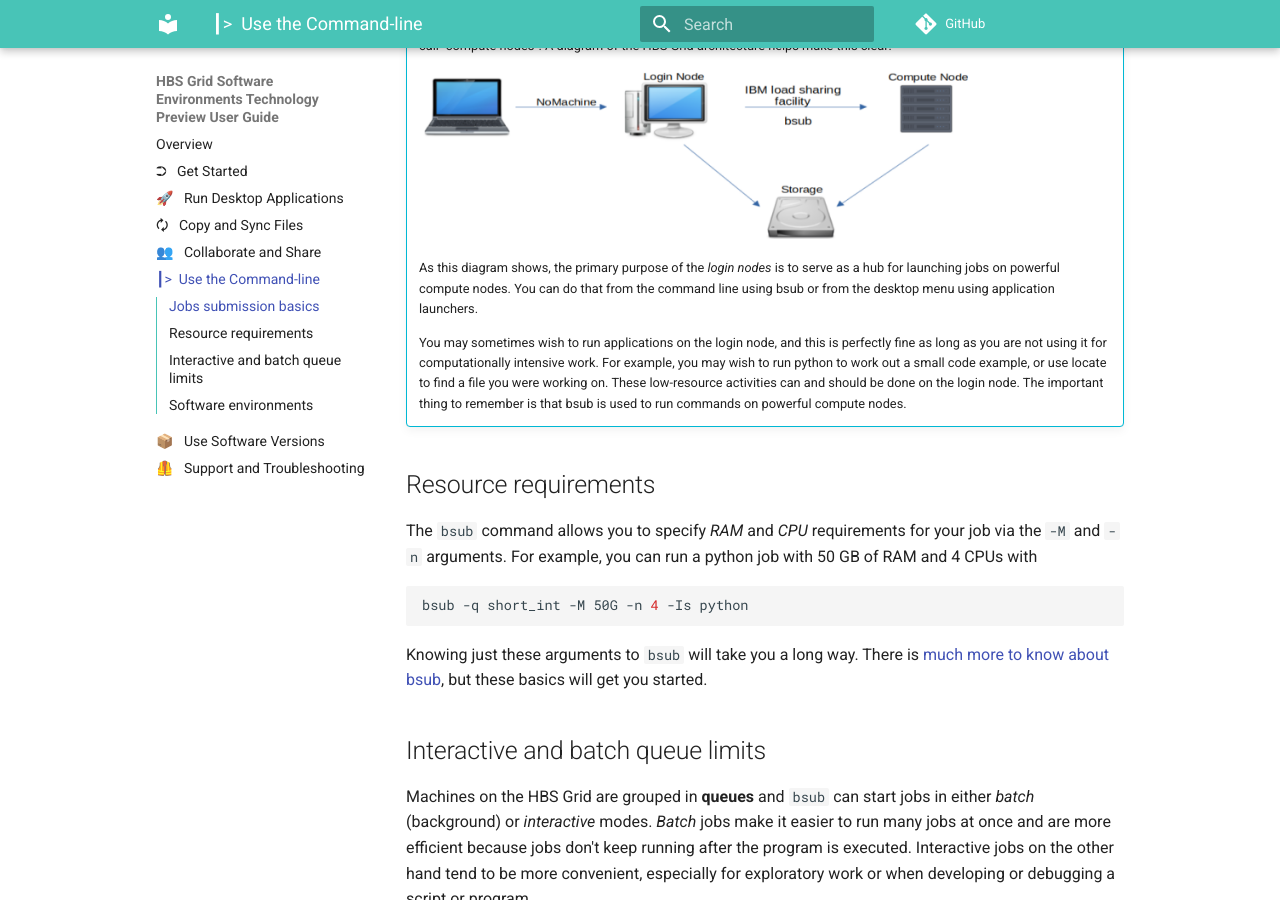
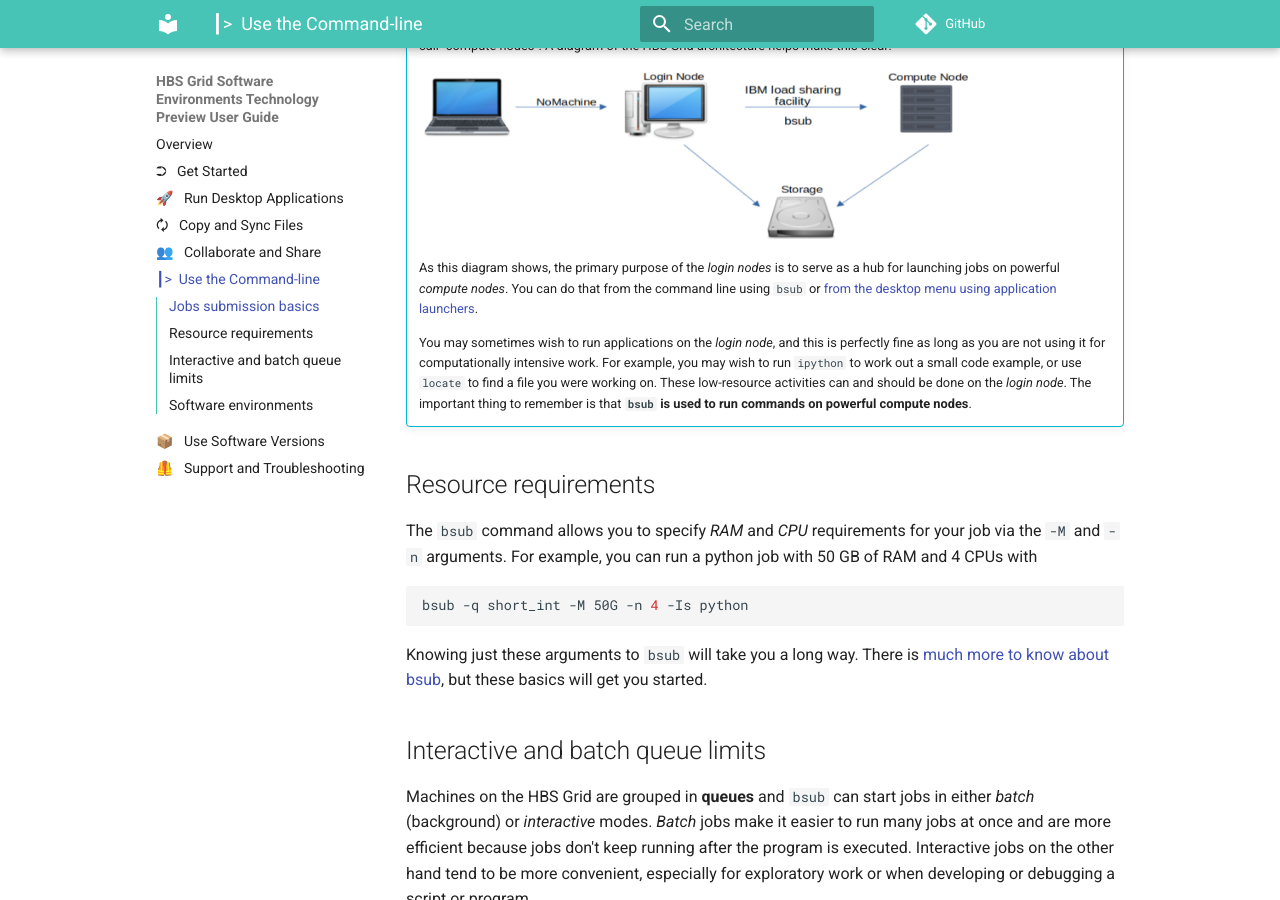
Before and after one commit to hbs-rcs/hbsgrid-docs, an MkDocs documentation site: the page built from source/commandline.md, in a window 1280 px wide and 900 px high, scrolled down 892 px. Built offline with MkDocs 1.6.1 and Material for MkDocs 9.7.7, drawn with Linux system fonts in a browser that asks for light colours; comment, search, counter and statistics services are not loaded.

Commit message:
nicer formatting

```diff
--- a/source/commandline.md
+++ b/source/commandline.md
@@ -44,15 +44,15 @@ make the basics of bsub clear:
     ![Diagram showing that the login nodes are used to access storage and compute node resources](imgs/griddiagram.png){.media-small}
 
     As this diagram shows, the primary purpose of the *login nodes* is to serve as a hub
-    for launching jobs on powerful compute nodes. You can do that from the command line
-    using bsub or from the desktop menu using application launchers.
+    for launching jobs on powerful *compute nodes*. You can do that from the command line
+    using `bsub` or [from the desktop menu using application launchers](menulaunch.md).
 
-    You may sometimes wish to run applications on the login node, and this is
+    You may sometimes wish to run applications on the *login node*, and this is
     perfectly fine as long as you are not using it for computationally intensive work.
-    For example, you may wish to run python to work out a small code example, or use
-    locate to find a file you were working on. These low-resource activities can and
-    should be done on the login node. The important thing to remember is that bsub is
-    used to run commands on powerful compute nodes.
+    For example, you may wish to run `ipython` to work out a small code example, or use
+    `locate` to find a file you were working on. These low-resource activities can and
+    should be done on the *login node*. The important thing to remember is that **`bsub` is
+    used to run commands on powerful compute nodes**.
 
 ## Resource requirements
 
```
Also changed, not shown: docs/commandline/index.html (+7 -7 lines), docs/search/search_index.json, 1 other file.
